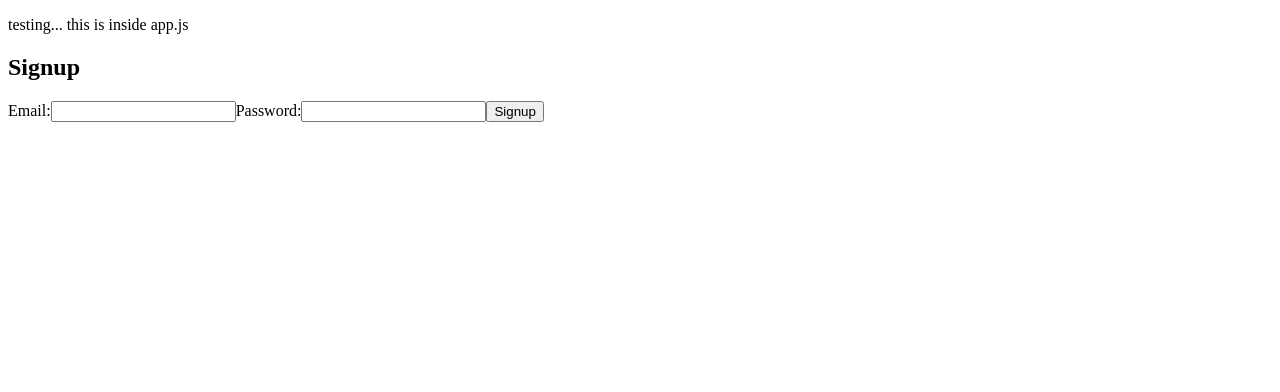
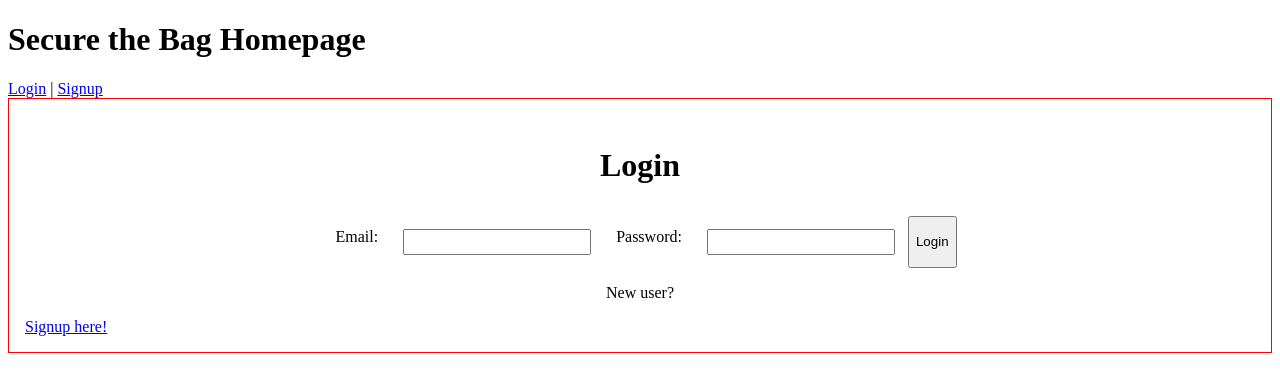
Before and after one commit to PTRI-7-Team-Axolotl/secure-the-bag, a React (Create React App) app: page /login in a window 1280 px wide. Shown: the top 392 px of the page. Built offline with nearby package versions, Linux system fonts and the light colour scheme.

Commit message:
Work so far for Login

```diff
--- a/package.json
+++ b/package.json
@@ -13,6 +13,7 @@
     "react": "^18.2.0",
     "react-dnd": "^16.0.1",
     "react-dom": "^18.2.0",
+    "react-hook-form": "^7.33.0",
     "react-router-dom": "^6.3.0",
     "react-scripts": "5.0.1",
     "web-vitals": "^2.1.4"
--- a/src/App.js
+++ b/src/App.js
@@ -1,13 +1,16 @@
 import React from "react";
-import Login from "./Login.jsx"
+import { Outlet, Link } from "react-router-dom";
+// import Login from "./Login.jsx";
 
 function App() {
   return (
     <div className="App">
       <header className="App-header">
-        <p>testing... this is inside app.js</p>
-        <Login />
+        <h1>Secure the Bag Homepage</h1>
       </header>
+      <Link to='/login'>Login</Link> | {" "}
+      <Link to='/signup'>Signup</Link>
+      <Outlet />
     </div>
   );
 }
--- a/src/Login.jsx
+++ b/src/Login.jsx
@@ -1,18 +1,47 @@
 import React from "react";
+import { Link } from 'react-router-dom';
+import Signup from './Signup.jsx';
 
 function Login() {
   return (
-    <div className="login">
-      <h2>Signup</h2>
-      <form action="">
-        <label for="email">Email:</label>
-        <input type="text" id="email" name="email" />
-        <label for="password">Password:</label>
-        <input type="text" id="password" name="password" />
-        <input type="button" value="Signup" />
+    <div className="login" style={styles.container}>
+      <h1 style={styles.h1}>Login</h1>
+      <form action="" style={styles.form}>
+        <label for="email" style={styles.labels}>Email:</label>
+        <input type="text" id="email" name="email" style={styles.inputs}/>
+        <label for="password" style={styles.labels}>Password:</label>
+        <input type="text" id="password" name="password" style={styles.inputs} />
+        <input type="button" value="Login" />
       </form>
+      <p style={{textAlign: 'center'}}>New user?</p>
+      <Link to='/signup' element={Signup} >Signup here!</Link>
     </div>
   );
 }
 
+const styles = {
+  container: {
+    boxSizing: 'border-box',
+    border: '1px solid red',
+    padding: '1em',
+    margin: '0 auto'
+  },
+  form: {
+    display: 'flex',
+    justifyContent: 'center'
+  },
+  labels: {
+    padding: '0.5em',
+    margin: '0.25em'
+  },
+  inputs: {
+    padding: '.24em',
+    margin: '1em'
+  },
+  h1: {
+    margin: '1em auto',
+    textAlign: 'center'
+  }
+};
+
 export default Login;
--- a/src/Signup.jsx
+++ b/src/Signup.jsx
@@ -1,19 +1,93 @@
-import React from "react";
+import React, { useEffect, useState } from "react";
+import { Link } from "react-router-dom";
+import Login from './Login.jsx';
+import { useForm } from 'react-hook-form';
 
 function Signup() {
+
+  const { register, handleSubmit, formState: { errors } } = useForm();
+  const onSubmit = data => {
+    console.log(data);
+    //do stuff with backend
+  }
+  console.log(errors);
+
   return (
-    <div className="signup">
-      <form action="">
-        <label for="email">Email:</label>
-        <input type="text" id="email" name="email" />
-        <label for="password">Password:</label>
-        <input type="text" id="password" name="password" />
-        <input type="button" value="Login" />
+    <div className='signup'>
+      <form onSubmit={handleSubmit(onSubmit)}>
+        <input type="text" placeholder="Email" {...register("Email", {required: true, pattern: /^\S+@\S+$/i})} />
+        <input type="password" placeholder="Password" {...register("Password", {required: true})} />
+
+        <input type="submit" />
       </form>
-      <p>New user?</p>
-      <a>Signup here!</a>
-    </div>
+      <p>Already a user?</p>
+      <Link to='/login' element={Login}>Login</Link>
+  </div>
+
   );
 }
+//   const [email, setEmail] = useState(null);
+//   const [password, setPassword] = useState(null);
 
-export default Login;
+//   function onClick() {
+//     const emailInput = document.querySelector('#email').value;
+//     const passwordInput = document.querySelector('#password').value
+
+//     setEmail(emailInput);
+//     setPassword(passwordInput);
+//   }
+
+//   useEffect(() => {
+//     console.log('Email: -->', email)
+//     console.log('Password: -->', password)
+//   })
+
+
+//   return (
+//     <div className="signup" style={styles.container}>
+//       <h1 style={styles.h1}>Signup</h1>
+//       <form action="" style={styles.form}>
+//         <label for="email" style={styles.labels}>Email:</label>
+//         <input type="text" id="email" name="email" style={styles.inputs}/>
+//         <label for="password" style={styles.labels}>Password:</label>
+//         <input type="text" id="password" name="password" style={styles.inputs}/>
+//         <button onClick={onClick}>Signup</button>
+//       </form>
+//       <p>Already a user?</p>
+//       <Link to='/login' element={Login}>Login</Link>
+//     </div>
+//   );
+// }
+
+const styles = {
+  container: {
+    boxSizing: 'border-box',
+    border: '1px solid red',
+    padding: '1em',
+    margin: '0 auto'
+  },
+  form: {
+    display: 'flex',
+    flexDirection: 'column',
+    justifyContent: 'center'
+  },
+  labels: {
+    padding: '0.5em',
+    margin: '0.25em auto',
+    width: '15%',
+  },
+  inputs: {
+    padding: '.24em',
+    margin: '1em auto',
+    width: '15%'
+  },
+  h1: {
+    margin: '1em auto',
+    textAlign: 'center'
+  },
+  button: {
+    width: 'auto'
+  }
+}
+
+export default Signup;
--- a/src/index.js
+++ b/src/index.js
@@ -1,10 +1,27 @@
 import React from 'react';
 import ReactDOM from 'react-dom/client';
+import { BrowserRouter, Routes, Route } from 'react-router-dom';
 import App from './App';
+import Login from './Login.jsx';
+import Signup from './Signup.jsx';
 
 const root = ReactDOM.createRoot(document.getElementById('root'));
 root.render(
-  <React.StrictMode>
-    <App />
-  </React.StrictMode>
+  <BrowserRouter>
+    <React.StrictMode>
+      <Routes>
+        <Route path='/' element={<App />}>
+          <Route path='login' element={<Login />} />
+          <Route path='signup' element={<Signup />} />
+          <Route path="*"
+                  element={
+                    <main style={{ padding: "1rem" }}>
+                      <p>Bag not secured 😞</p>
+                    </main>
+                  }
+          />
+        </Route>
+      </Routes>
+    </React.StrictMode>
+  </BrowserRouter>
 );
```
Also changed, not shown: 1 other file (tests, documents, lock files or other folders).
